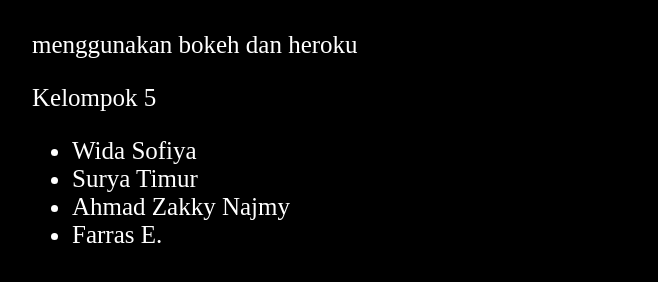
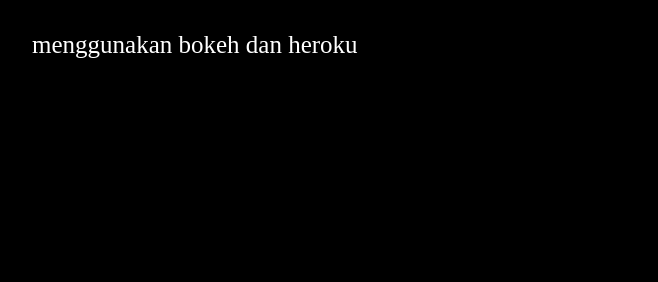
Before and after one commit to widasofiyaa/clustering-web-app, a plain HTML site: page myapp/template/index.html in a window 1280 px wide. Shown: the part 94-376 px from the top of the page, without its empty margins (1-659 px from the left). Drawn offline with Linux system fonts and the light colour scheme.

Commit message:
update name

```diff
--- a/myapp/template/index.html
+++ b/myapp/template/index.html
@@ -2,13 +2,6 @@
 <div>
     <h1 style="align-item:center;">Visualisasi Data: Clustering</h1>
     <p>menggunakan bokeh dan heroku</p>
-    <p>Kelompok 5</p>
-    <ul>
-        <li>Wida Sofiya</li>
-        <li>Surya Timur</li>
-        <li>Ahmad Zakky Najmy</li>
-        <li>Farras E.</li>
-    </ul>
 </div>
 </body>
 
```
